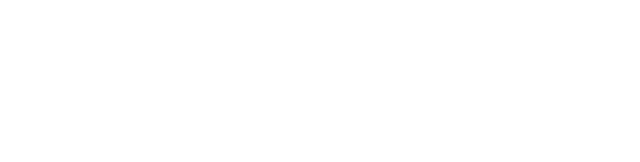
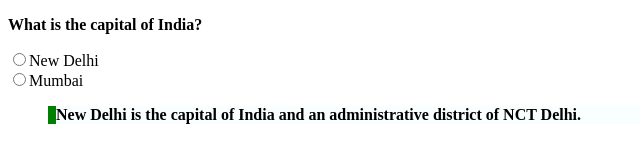
Before and after one commit to acciojob/trivia-Sidd444, a website: page main.html in a window 1280 px wide. Shown: the whole page, without its empty margins (0-640 px from the left). Drawn offline with Linux system fonts and the light colour scheme.

Commit message:
created a submission

```diff
--- a/main.html
+++ b/main.html
@@ -7,6 +7,10 @@
 </head>
 
 <body>
+	<p><b>What is the capital of India?</b></p>
+	<div><input name="capital" type="radio">New Delhi</div>
+	<div><input name="capital" type="radio">Mumbai</div>
+	<blockquote id="blocked">New Delhi is the capital of India and an administrative district of NCT Delhi.</blockquote>
 	<!-- the entire body must be written by student -->
     <script type="text/javascript" src="./script.js">
 </script>
--- a/styles.css
+++ b/styles.css
@@ -1,2 +1,10 @@
 
 /* Your CSS Code here. */
+#blocked{
+	Max-width: Around 600px;
+    Margin: Approximately 10px;
+    Padding: Around 15px;
+    Border-left: 8px solid green;
+    Background-color:#f8fffe;
+    Font-weight: Bold
+}
```
